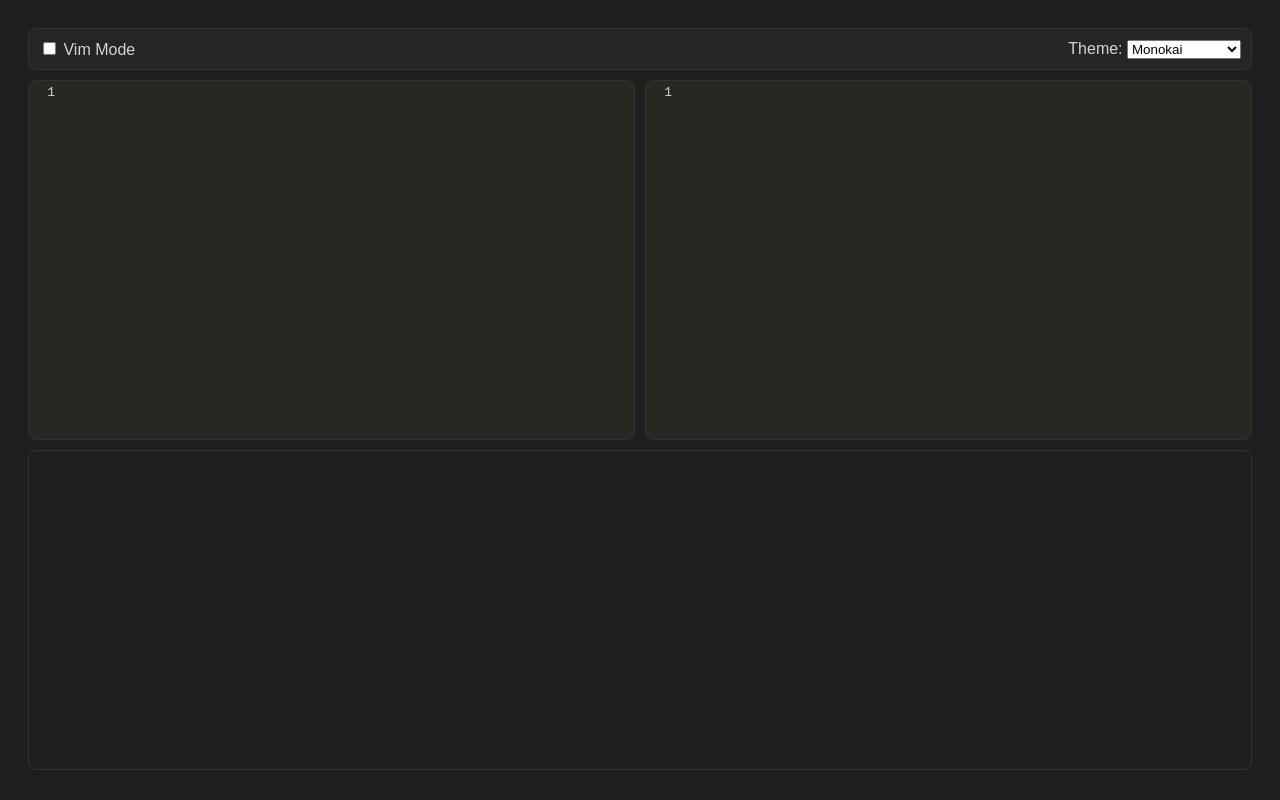
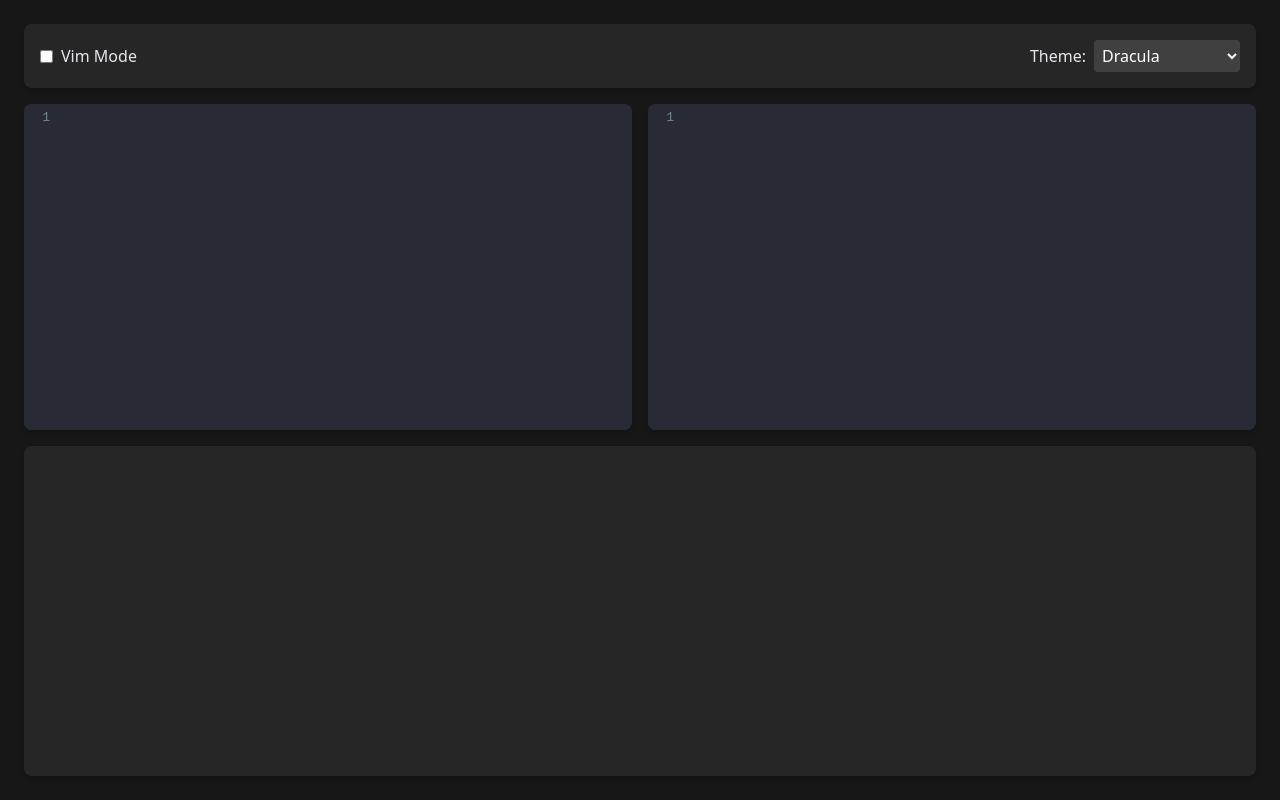
Before and after one commit to LanceLi1416/m2h, a plain HTML site: page index.html in a window 1280 px wide. Drawn offline with nearby package versions, Linux system fonts and the light colour scheme.

Commit message:
Migrate to tailwind

```diff
--- a/index.html
+++ b/index.html
@@ -23,6 +23,8 @@
     <script src="https://cdnjs.cloudflare.com/ajax/libs/codemirror/5.65.0/mode/xml/xml.min.js"></script>
 
     <!-- Stylesheets -->
+    <script src="https://cdn.tailwindcss.com"></script>
+
     <link rel="stylesheet" href="https://cdnjs.cloudflare.com/ajax/libs/highlight.js/11.5.1/styles/vs2015.min.css">
     <link rel="stylesheet" href="https://cdnjs.cloudflare.com/ajax/libs/codemirror/5.65.0/codemirror.min.css">
     <link rel="stylesheet" href="https://cdnjs.cloudflare.com/ajax/libs/codemirror/5.65.0/theme/dracula.min.css">
@@ -30,30 +32,30 @@
     <link rel="stylesheet" href="https://cdnjs.cloudflare.com/ajax/libs/codemirror/5.65.0/theme/monokai.min.css">
     <link href="styles.css" rel="stylesheet">
 </head>
-<body>
-<div class="toolbar">
-    <label>
-        <input id="vim-toggle" type="checkbox"> Vim Mode
+<body class="bg-neutral-900 text-gray-200 p-6 h-screen flex flex-col">
+<div class="flex items-center justify-between p-4 bg-neutral-800 rounded-lg shadow-md mb-4">
+    <label class="flex items-center space-x-2">
+        <input class="form-checkbox text-blue-500" id="vim-toggle" type="checkbox"> <span>Vim Mode</span>
     </label>
-    <label>
-        Theme:
-        <select id="theme-selector">
-            <option value="monokai">Monokai</option>
+    <label class="flex items-center space-x-2">
+        <span>Theme:</span>
+        <select class="bg-neutral-700 text-white p-1 rounded" id="theme-selector">
             <option value="dracula">Dracula</option>
             <option value="material-darker">Material Darker</option>
+            <option value="monokai">Monokai</option>
         </select>
     </label>
 </div>
 
-<div class="top-container">
-    <div class="editor-container">
+<div class="flex gap-4 h-1/2">
+    <div class="w-1/2 bg-gray-800 rounded-lg shadow-md">
         <textarea id="markdown"></textarea>
     </div>
-    <div class="html-container">
+    <div class="w-1/2 bg-gray-800 rounded-lg shadow-md">
         <textarea id="html-output"></textarea>
     </div>
 </div>
-<div id="preview" class="preview"></div>
+<div class="mt-4 p-4 bg-neutral-800 rounded-lg shadow-md overflow-auto h-1/2" id="preview"></div>
 
 <script src="script.js"></script>
 </body>
--- a/script.js
+++ b/script.js
@@ -44,3 +44,5 @@ htmlEditor.on("change", function () {
 });
 
 updateOutput();
+editor.setOption("theme", "dracula");
+htmlEditor.setOption("theme", "dracula");
--- a/styles.css
+++ b/styles.css
@@ -1,60 +1,5 @@
-body {
-    display: flex;
-    flex-direction: column;
-    gap: 10px;
-    padding: 20px;
-    height: 100%;
-    font-family: Arial, sans-serif;
-    background-color: #1e1e1e;
-    color: #d4d4d4;
-    box-sizing: border-box;
-}
-
-.toolbar {
-    display: flex;
-    justify-content: space-between;
-    align-items: center;
-    padding: 10px;
-    background-color: #252526;
-    border-radius: 8px;
-    border: 1px solid #333;
-}
-
-.top-container {
-    display: flex;
-    gap: 10px;
-    height: 45vh;
-    min-height: 45vh;
-    box-sizing: border-box;
-}
-
-.editor-container, .html-container {
-    flex: 1;
-    border: 1px solid #333;
-    border-radius: 8px;
-    overflow: hidden;
-    height: 100%;
-    background-color: #252526;
-    color: #d4d4d4;
-    box-sizing: border-box;
-    display: flex;
-}
-
 .CodeMirror {
     height: 100%;
     width: 100%;
+    border-radius: 0.5rem;
 }
-
-.preview {
-    flex: 1;
-    padding: 10px;
-    border: 1px solid #333;
-    border-radius: 8px;
-    overflow: auto;
-    background: #1e1e1e;
-    height: 40vh;
-    min-height: 40vh;
-    max-height: 40vh;
-    color: #d4d4d4;
-    box-sizing: border-box;
-}
```
